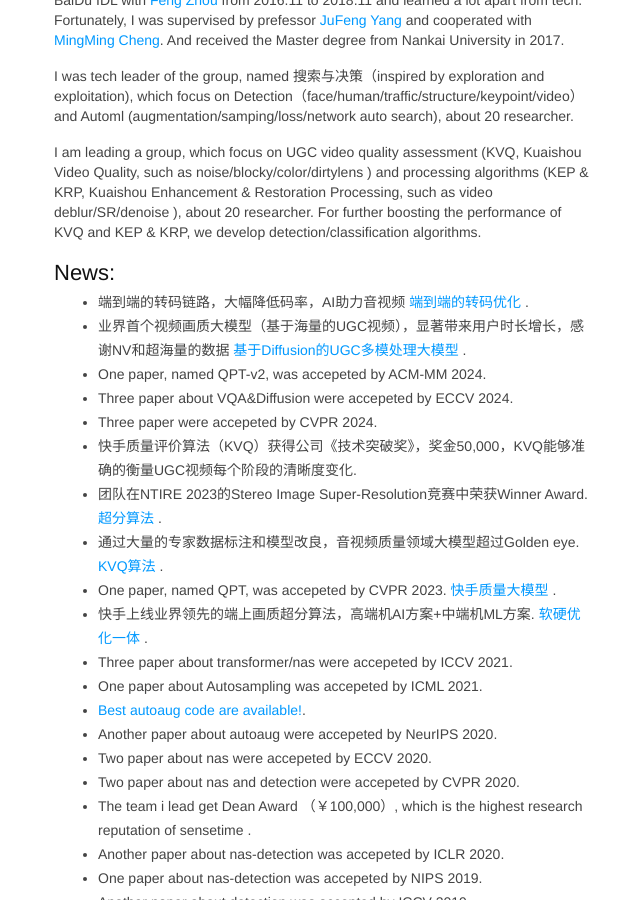
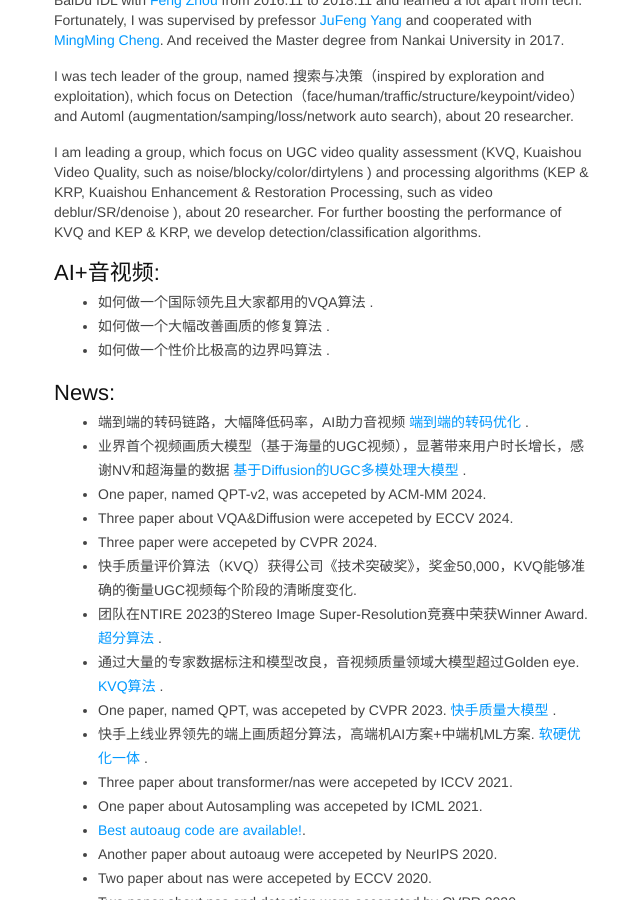
Before and after one commit to msunming/msunming.github.io, a Jekyll site: the page index.html, which Jekyll copies as it is, in a window 1280 px wide and 900 px high, scrolled down 552 px. Shown: the whole window, without its empty margins (106-746 px from the left). Built offline with Jekyll 4.4.1, drawn with Linux system fonts in a browser that asks for light colours.

Commit message:
Update index.html

```diff
--- a/index.html
+++ b/index.html
@@ -463,6 +463,13 @@ pre .markdown .emphasis {
 			I am leading a group,  which focus on UGC video quality assessment (KVQ, Kuaishou Video Quality, such as noise/blocky/color/dirtylens ) and processing algorithms (KEP & KRP, Kuaishou Enhancement & Restoration Processing, such as video deblur/SR/denoise ), about 20 researcher.
 			For further boosting the performance of KVQ and KEP & KRP, we develop detection/classification algorithms.
 		</p>
+		<h2>AI+音视频:</h2>
+		<ul>
+	    <li> 如何做一个国际领先且大家都用的VQA算法 </a> .</li>
+	    <li> 如何做一个大幅改善画质的修复算法 </a> .</li>
+	    <li> 如何做一个性价比极高的边界吗算法 </a> .</li>
+		</ul>
+		</div>
 
 	        <h2>News:</h2>
 		<ul>
```
